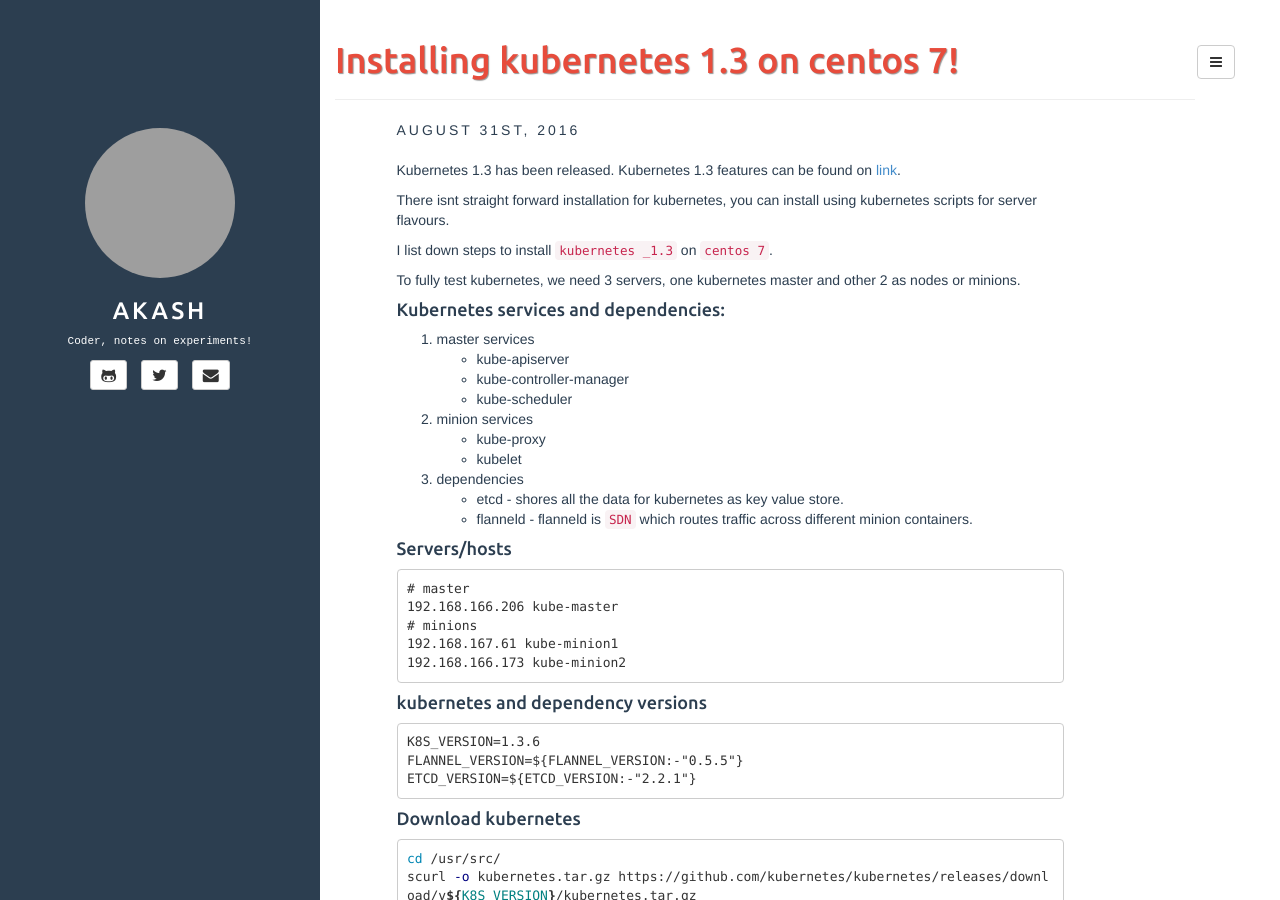
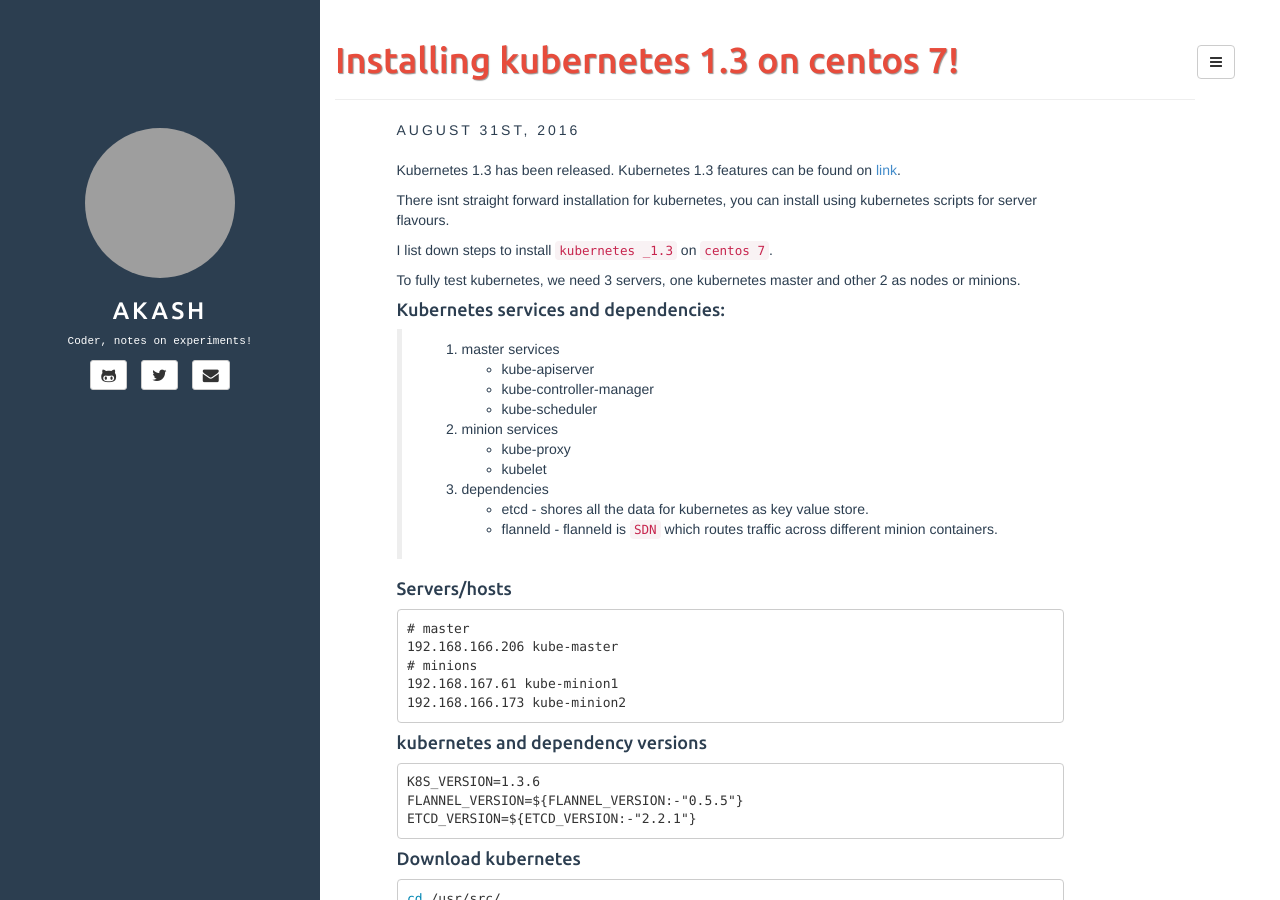
Before and after one commit to akash-git/akash-git.github.io, a Jekyll site: the page built from _posts/2016-08-31-kubernetes-1.3-install.markdown, in a window 1280 px wide and 900 px high. Built offline with Jekyll 4.4.1, drawn with Linux system fonts in a browser that asks for light colours; grey boxes are pictures that could not be loaded.

Commit message:
fixing quotes

```diff
--- a/_posts/2016-08-31-kubernetes-1.3-install.markdown
+++ b/_posts/2016-08-31-kubernetes-1.3-install.markdown
@@ -15,16 +15,16 @@ I list down steps to install `kubernetes _1.3` on `centos 7`.
 To fully test kubernetes, we need 3 servers, one  kubernetes master and other 2 as nodes or minions.
 
 #### Kubernetes services and dependencies:
-1. master services
+> 1. master services
     * kube-apiserver
     * kube-controller-manager
     * kube-scheduler
-
-2. minion services
+>
+> 2. minion services
     * kube-proxy
     * kubelet
-
-3. dependencies
+>
+> 3. dependencies
     * etcd - shores all the data for kubernetes as key value store.
     * flanneld - flanneld is `SDN` which routes traffic across different minion containers.
 
```
